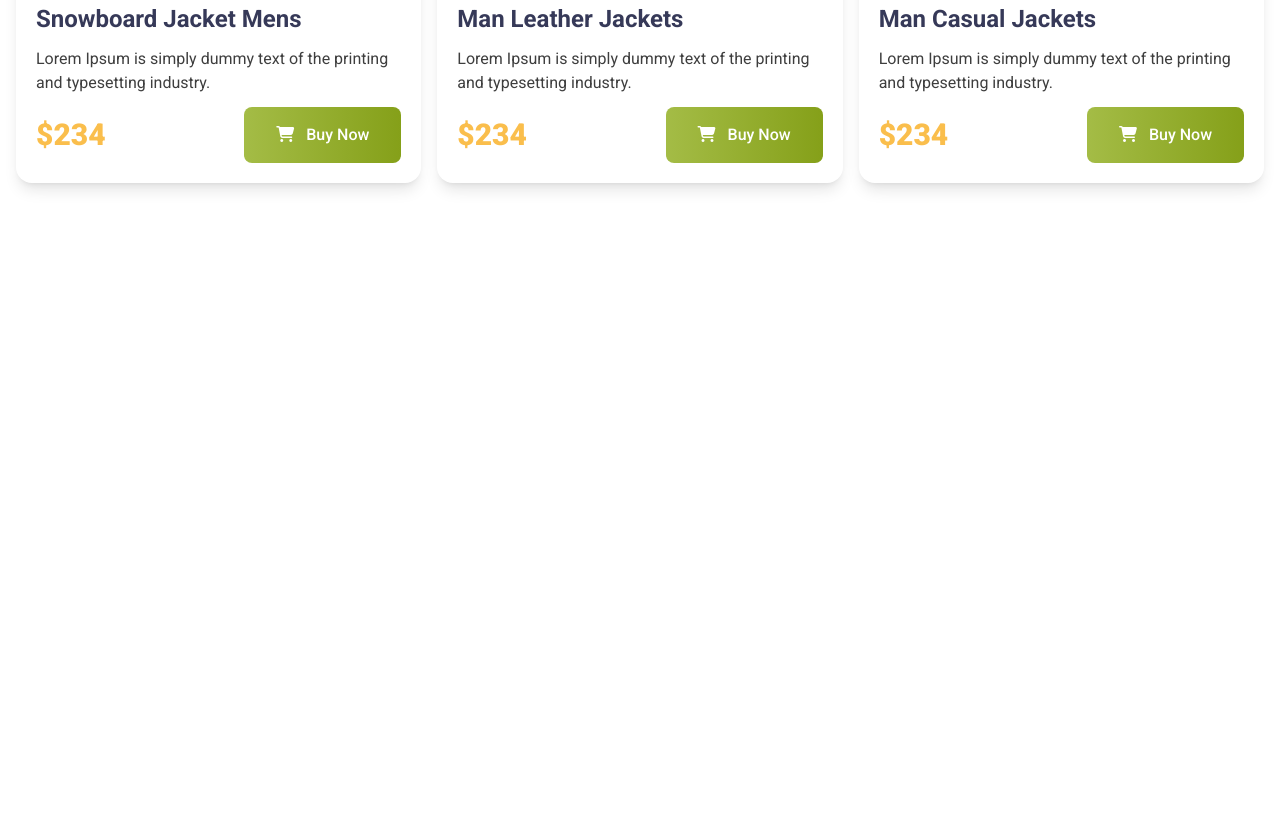
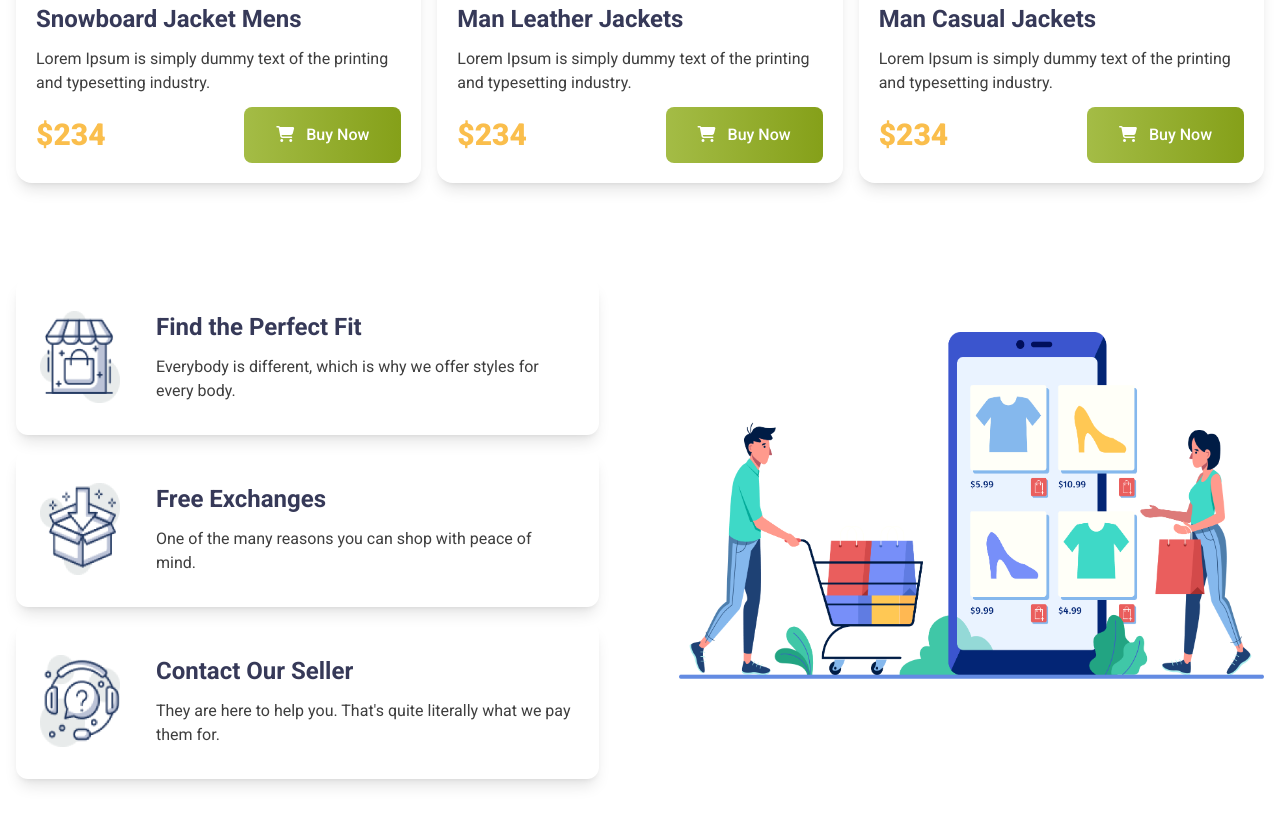
Before and after one commit to farahsamsi/penguin-fashion-cw, a plain HTML site: page index.html in a window 1280 px wide. Shown: the part 2130-2955 px from the top of the page. Before the commit the page ends 2409 px from the top, so only its background shows below. Drawn offline with nearby package versions, Linux system fonts and the light colour scheme.

Commit message:
added shopping section

```diff
--- a/index.html
+++ b/index.html
@@ -220,6 +220,49 @@
 
 
         </section>
+
+        <!-- offer section -->
+        <section
+            class="max-w-[1440px] mx-auto px-4 mb-24 lg:flex lg:flex-row-reverse gap-20 items-center justify-between">
+            <!-- image container -->
+            <div class="mb-12 lg:w-[52%]">
+                <img src="images/shopping.png" alt="">
+            </div>
+            <!-- cards container -->
+            <div class="flex flex-col gap-4">
+                <!-- single card -->
+                <div class="px-6 py-8 rounded-xl shadow-lg flex flex-col gap-4 md:flex-row md:gap-9">
+                    <img class="w-20 mx-auto md:mx-0" src="icons/house.png" alt="">
+                    <!-- text container -->
+                    <div class="text-center md:text-left">
+                        <h1 class="text-2xl font-bold text-[#363958] mb-3">Find the Perfect Fit</h1>
+                        <p class="text-[#3E3E3E]">Everybody is different, which is why we
+                            offer styles for every body.</p>
+                    </div>
+                </div>
+                <!-- single card -->
+                <div class="px-6 py-8 rounded-xl shadow-lg flex flex-col gap-4 md:flex-row md:gap-9">
+                    <img class="w-20 mx-auto md:mx-0" src="icons/box.png" alt="">
+                    <!-- text container -->
+                    <div class="text-center md:text-left">
+                        <h1 class="text-2xl font-bold text-[#363958] mb-3">Free Exchanges</h1>
+                        <p class="text-[#3E3E3E]">One of the many reasons you can shop
+                            with peace of mind.</p>
+                    </div>
+                </div>
+                <!-- single card -->
+                <div class="px-6 py-8 rounded-xl shadow-lg flex flex-col gap-4 md:flex-row md:gap-9">
+                    <img class="w-20 mx-auto md:mx-0" src="icons/question.png" alt="">
+                    <!-- text container -->
+                    <div class="text-center md:text-left">
+                        <h1 class="text-2xl font-bold text-[#363958] mb-3">Contact Our Seller</h1>
+                        <p class="text-[#3E3E3E]">They are here to help you. That's quite
+                            literally what we pay them for.</p>
+                    </div>
+                </div>
+            </div>
+
+        </section>
     </main>
     <footer></footer>
 </body>
```
